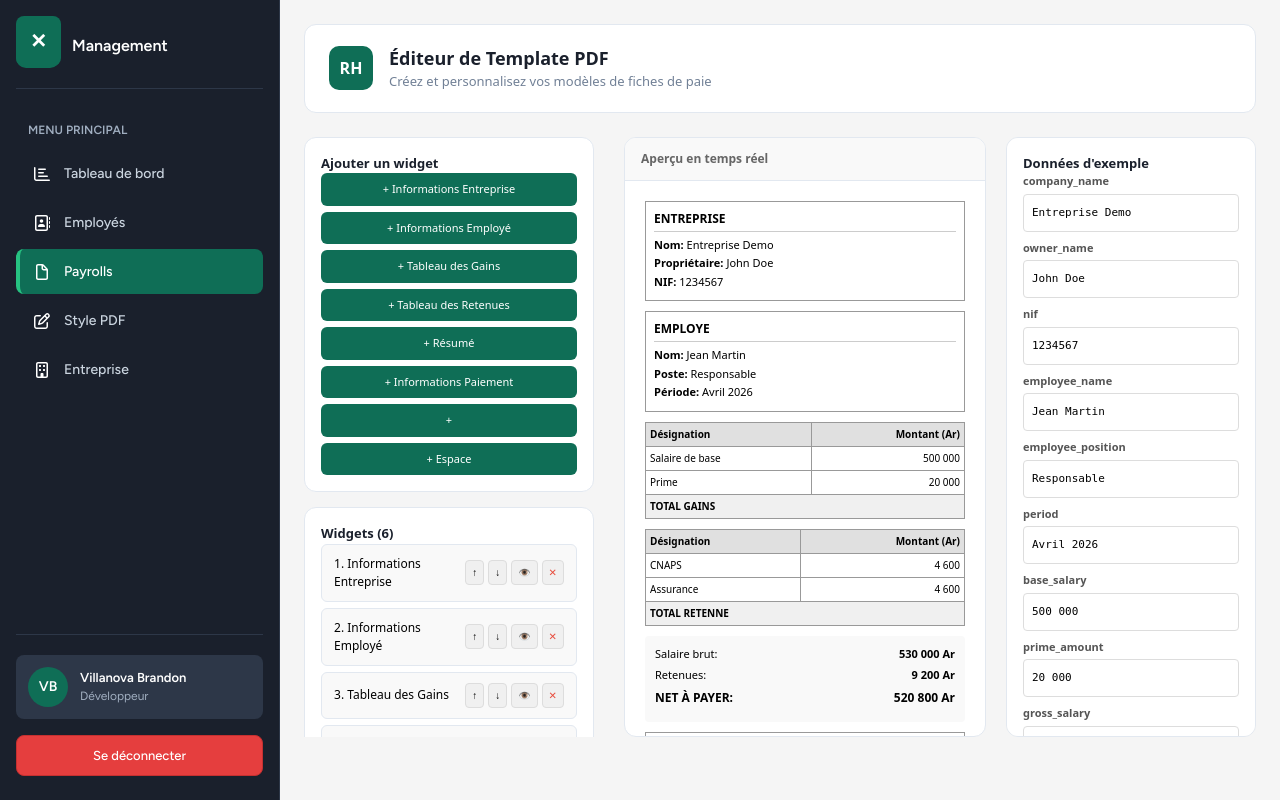
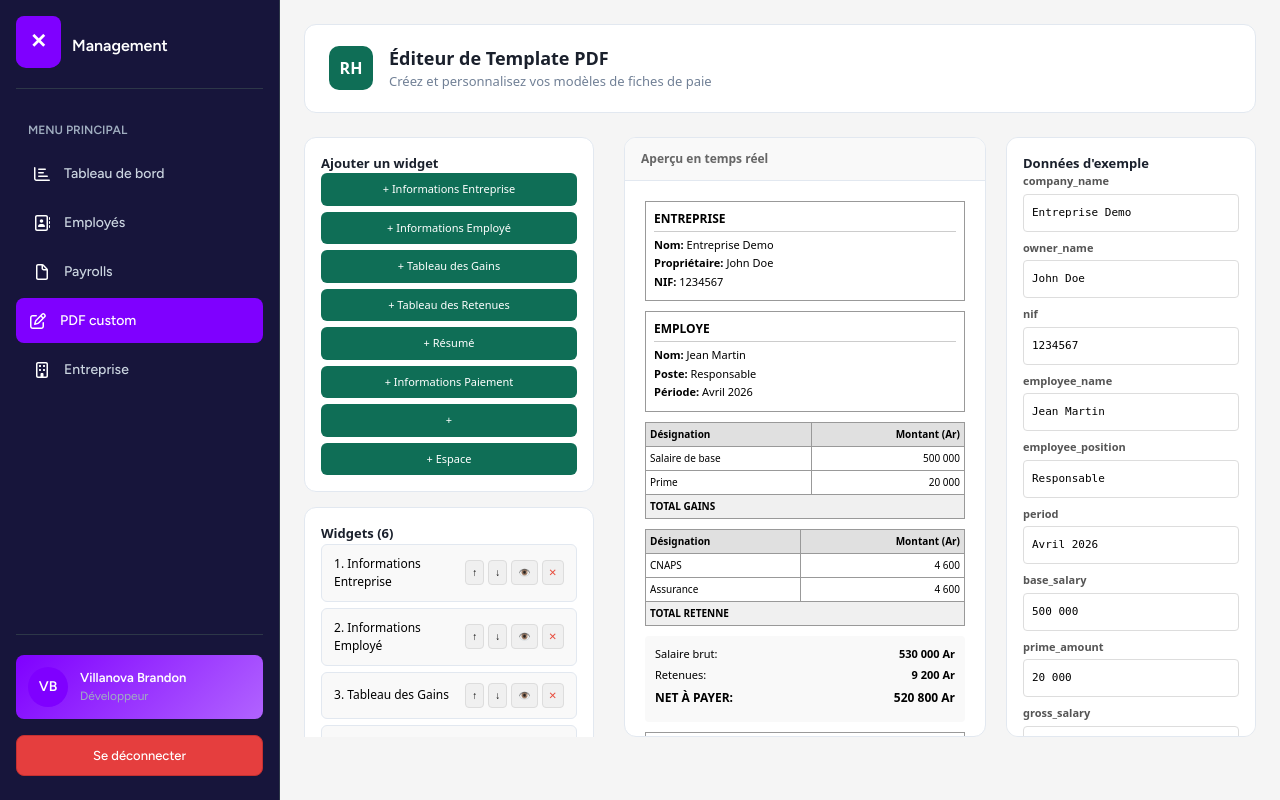
Before and after one commit to SkyloveTheSky/Employee_management, a Laravel app: page /admin/payrolls/style/edit in a window 1280 px wide. Run offline with Laravel 12, Linux system fonts and the light colour scheme; the visitor is signed in with stand-in values (Sample User, id 1); data comes from the database, SQL or seed files in the repository; data that the repository does not hold is empty; style sheets or scripts are compiled from the project's sources; parts of the project's set-up code (start-up, migrations or seed data) failed here and were passed over; some libraries are stand-ins or nearby versions.

Commit message:
Debugger custom PDF
Co-authored-by: Copilot <copilot@github.com>

```diff
--- a/app/Http/Controllers/Admin/PayrollStyleController.php
+++ b/app/Http/Controllers/Admin/PayrollStyleController.php
@@ -20,8 +20,9 @@ class PayrollStyleController extends Controller
         $template = $settings?->payroll_styles ?? $this->getDefaultTemplate();
 
         return Inertia::render('Admin/Payrolls/PdfTemplateBuilder', [
-            'admin' => $admin,
+            'admin'           => $admin,
             'initialTemplate' => $template,
+            'currentPage'     => 'admin.payrolls.style.edit',
         ]);
     }
 
@@ -48,12 +49,12 @@ class PayrollStyleController extends Controller
     private function getDefaultTemplate(): array
     {
         return [
-            ['type' => 'company_info', 'label' => 'Informations Entreprise', 'order' => 1, 'visible' => true, 'style' => []],
-            ['type' => 'employee_info', 'label' => 'Informations Employé', 'order' => 2, 'visible' => true, 'style' => []],
-            ['type' => 'earnings_table', 'label' => 'Tableau des Gains', 'order' => 3, 'visible' => true, 'style' => []],
-            ['type' => 'deductions_table', 'label' => 'Tableau des Retenues', 'order' => 4, 'visible' => true, 'style' => []],
-            ['type' => 'summary_box', 'label' => 'Résumé', 'order' => 5, 'visible' => true, 'style' => []],
-            ['type' => 'payment_info', 'label' => 'Informations Paiement', 'order' => 6, 'visible' => true, 'style' => []],
+            ['type' => 'company_info',     'label' => 'Informations Entreprise', 'order' => 1, 'visible' => true, 'style' => []],
+            ['type' => 'employee_info',    'label' => 'Informations Employé',    'order' => 2, 'visible' => true, 'style' => []],
+            ['type' => 'earnings_table',   'label' => 'Tableau des Gains',       'order' => 3, 'visible' => true, 'style' => []],
+            ['type' => 'deductions_table', 'label' => 'Tableau des Retenues',    'order' => 4, 'visible' => true, 'style' => []],
+            ['type' => 'summary_box',      'label' => 'Résumé',                  'order' => 5, 'visible' => true, 'style' => []],
+            ['type' => 'payment_info',     'label' => 'Informations Paiement',   'order' => 6, 'visible' => true, 'style' => []],
         ];
     }
 }
--- a/resources/js/Components/Admin/Sidebar.jsx
+++ b/resources/js/Components/Admin/Sidebar.jsx
@@ -1,5 +1,5 @@
 import { Link, router } from "@inertiajs/react";
-
+import { colors, gradients } from "@/config/colors";
 
 export default function Sidebar({ admin, currentPage, isOpen, setIsOpen }) {
 
@@ -8,12 +8,12 @@ export default function Sidebar({ admin, currentPage, isOpen, setIsOpen }) {
     };
 
     const menuItems = [
-    { label: "Tableau de bord", route: "admin.dashboard", icon: "/assets/icon/dashboard.svg", isSvg: true },
-    { label: "Employés",        route: "admin.employees",              icon: "/assets/icon/users.svg", isSvg: true },
-    { label: "Payrolls",        route: "admin.payrolls.index",         icon: "/assets/icon/payroll.svg", isSvg: true },
-    { label: "Style PDF",       route: "admin.payrolls.style.edit",    icon: "/assets/icon/edit.svg", isSvg: true },
-    { label: "Entreprise",      route: "admin.settings.company.edit",  icon: "/assets/icon/building.svg", isSvg: true },
-];
+        { label: "Tableau de bord", route: "admin.dashboard", icon: "/assets/icon/dashboard.svg", isSvg: true },
+        { label: "Employés",        route: "admin.employees",              icon: "/assets/icon/users.svg", isSvg: true },
+        { label: "Payrolls",        route: "admin.payrolls.index",         icon: "/assets/icon/payroll.svg", isSvg: true },
+        { label: "PDF custom",       route: "admin.payrolls.style.edit",    icon: "/assets/icon/edit.svg", isSvg: true },
+        { label: "Entreprise",      route: "admin.settings.company.edit",  icon: "/assets/icon/building.svg", isSvg: true },
+    ];
 
     return (
         <>
@@ -44,15 +44,15 @@ export default function Sidebar({ admin, currentPage, isOpen, setIsOpen }) {
                                 ...styles.navItem,
                                 background:
                                     currentPage === item.route
-                                        ? "#0F6E56"
+                                        ? colors.primary
                                         : "transparent",
                                 color:
                                     currentPage === item.route
-                                        ? "#ffffff"
-                                        : "#cbd5e0",
+                                        ? colors.white
+                                        : colors.light,
                                 borderLeft:
                                     currentPage === item.route
-                                        ? "4px solid #26c281"
+                                        ? `4px solid ${colors.accent}`
                                         : "4px solid transparent",
                             }}
                         >
@@ -98,13 +98,13 @@ const styles = {
         top: "16px",
         left: "16px",
         zIndex: 1001,
-        background: "#0F6E56",
+        background: colors.primary,
         border: "none",
         padding: "10px 14px",
         borderRadius: "8px",
         cursor: "pointer",
         fontSize: "20px",
-        color: "white",
+        color: colors.white,
         fontWeight: "bold",
     },
     sidebar: {
@@ -112,8 +112,8 @@ const styles = {
         flexDirection: "column",
         width: "280px",
         height: "100vh",
-        background: "#1a202c",
-        borderRight: "1px solid #2d3748",
+        background: colors.primaryDark,
+        borderRight: `1px solid ${colors.dark}`,
         padding: "24px 16px",
         boxSizing: "border-box",
         position: "fixed",
@@ -137,17 +137,17 @@ const styles = {
         gap: "12px",
         marginBottom: "32px",
         paddingBottom: "20px",
-        borderBottom: "1px solid #2d3748",
+        borderBottom: `1px solid ${colors.dark}`,
     },
     logo: {
         width: "44px",
         height: "44px",
-        background: "#0F6E56",
+        background: colors.primary,
         borderRadius: "10px",
         display: "flex",
         alignItems: "center",
         justifyContent: "center",
-        color: "white",
+        color: colors.white,
         fontWeight: "700",
         fontSize: "16px",
         flexShrink: 0,
@@ -155,7 +155,7 @@ const styles = {
     appName: {
         fontSize: "16px",
         fontWeight: "600",
-        color: "#ffffff",
+        color: colors.white,
         margin: 0,
     },
     nav: {
@@ -177,7 +177,7 @@ const styles = {
         padding: "12px 12px",
         borderRadius: "8px",
         textDecoration: "none",
-        color: "#cbd5e0",
+        color: colors.light,
         fontSize: "14px",
         fontWeight: "500",
         cursor: "pointer",
@@ -189,7 +189,7 @@ const styles = {
     },
     userSection: {
         paddingTop: "20px",
-        borderTop: "1px solid #2d3748",
+        borderTop: `1px solid ${colors.dark}`,
     },
     userCard: {
         display: "flex",
@@ -197,18 +197,18 @@ const styles = {
         gap: "12px",
         marginBottom: "16px",
         padding: "12px",
-        background: "#2d3748",
+        background: gradients.primary,
         borderRadius: "8px",
     },
     userAvatar: {
         width: "40px",
         height: "40px",
-        background: "#0F6E56",
+        background: colors.primary,
         borderRadius: "50%",
         display: "flex",
         alignItems: "center",
         justifyContent: "center",
-        color: "white",
+        color: colors.white,
         fontWeight: "600",
         fontSize: "14px",
         flexShrink: 0,
@@ -220,7 +220,7 @@ const styles = {
     userName: {
         fontSize: "13px",
         fontWeight: "600",
-        color: "#ffffff",
+        color: colors.white,
         margin: 0,
         whiteSpace: "nowrap",
         overflow: "hidden",
@@ -238,7 +238,7 @@ const styles = {
         width: "100%",
         padding: "10px 12px",
         background: "#e53e3e",
-        color: "#ffffff",
+        color: colors.white,
         border: "1px solid #c53030",
         borderRadius: "8px",
         fontSize: "13px",
--- a/resources/js/Pages/Admin/Payrolls/PdfTemplateBuilder.jsx
+++ b/resources/js/Pages/Admin/Payrolls/PdfTemplateBuilder.jsx
@@ -5,7 +5,7 @@ import { useTemplateBuilder, WIDGET_TYPES, WIDGET_DEFAULTS } from "../../../Comp
 import WidgetPropertyEditor from "../../../Components/Admin/PdfTemplateBuilder/WidgetPropertyEditor.jsx";
 import WidgetRenderer from "../../../Components/Admin/PdfTemplateBuilder/WidgetRenderer.jsx";
 
-export default function PdfTemplateBuilder({ admin, initialTemplate = null }) {
+export default function PdfTemplateBuilder({ admin, initialTemplate = null, currentPage }) {
     const [isOpen, setIsOpen] = useState(true);
     const [selectedWidgetId, setSelectedWidgetId] = useState(null);
     const [sampleData, setSampleData] = useState({
@@ -52,7 +52,7 @@ export default function PdfTemplateBuilder({ admin, initialTemplate = null }) {
             <Head title="Éditeur Template PDF" />
             <Sidebar
                 admin={admin}
-                currentPage="admin.payrolls.index"
+                currentPage={currentPage}
                 isOpen={isOpen}
                 setIsOpen={setIsOpen}
             />
--- /dev/null
+++ b/resources/js/config/colors.jsx
@@ -0,0 +1,21 @@
+export const colors = {
+  primary: '#7F00FF',      // Violet principal
+  primaryLight: '#B163FF', // Violet clair
+  primaryDark: '#17153B',
+
+  dark: '#2d3748',         // Texte foncé
+  light: '#cbd5e0',        // Texte clair
+  white: '#ffffff',        // Blanc
+
+  success: '#10B981',      // Succès
+  error: '#EF4444',        // Erreurs
+  warning: '#F59E0B',      // Avertissements
+
+  border: '#E5E7EB',       // Bordures (plus neutre)
+};
+
+export const gradients = {
+  primary: 'linear-gradient(135deg, #7F00FF 0%, #B163FF 100%)',
+  primaryReverse: 'linear-gradient(135deg, #B163FF 0%, #7F00FF 100%)',
+  vertical: 'linear-gradient(180deg, #7F00FF 0%, #2B0057 100%)',
+};
```
